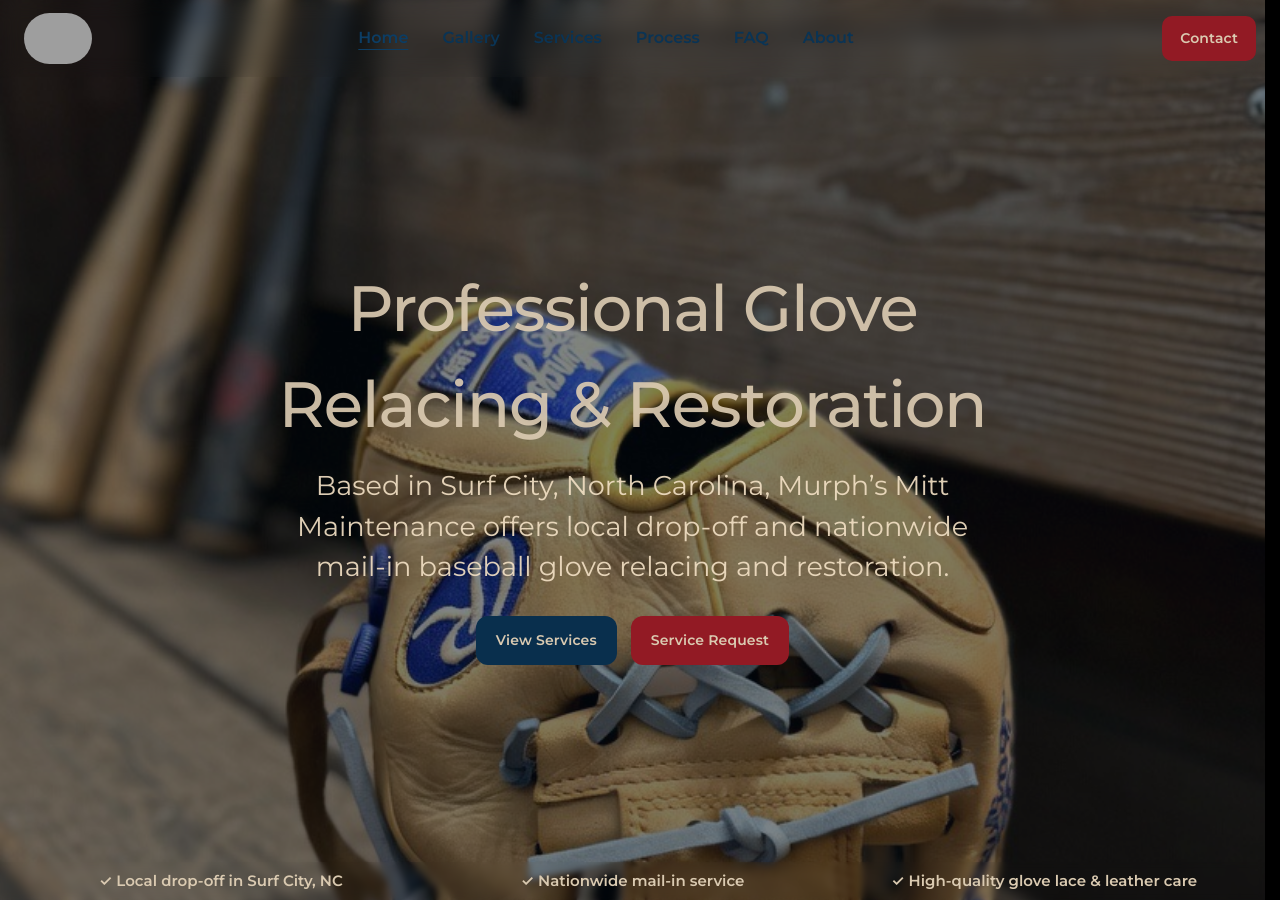
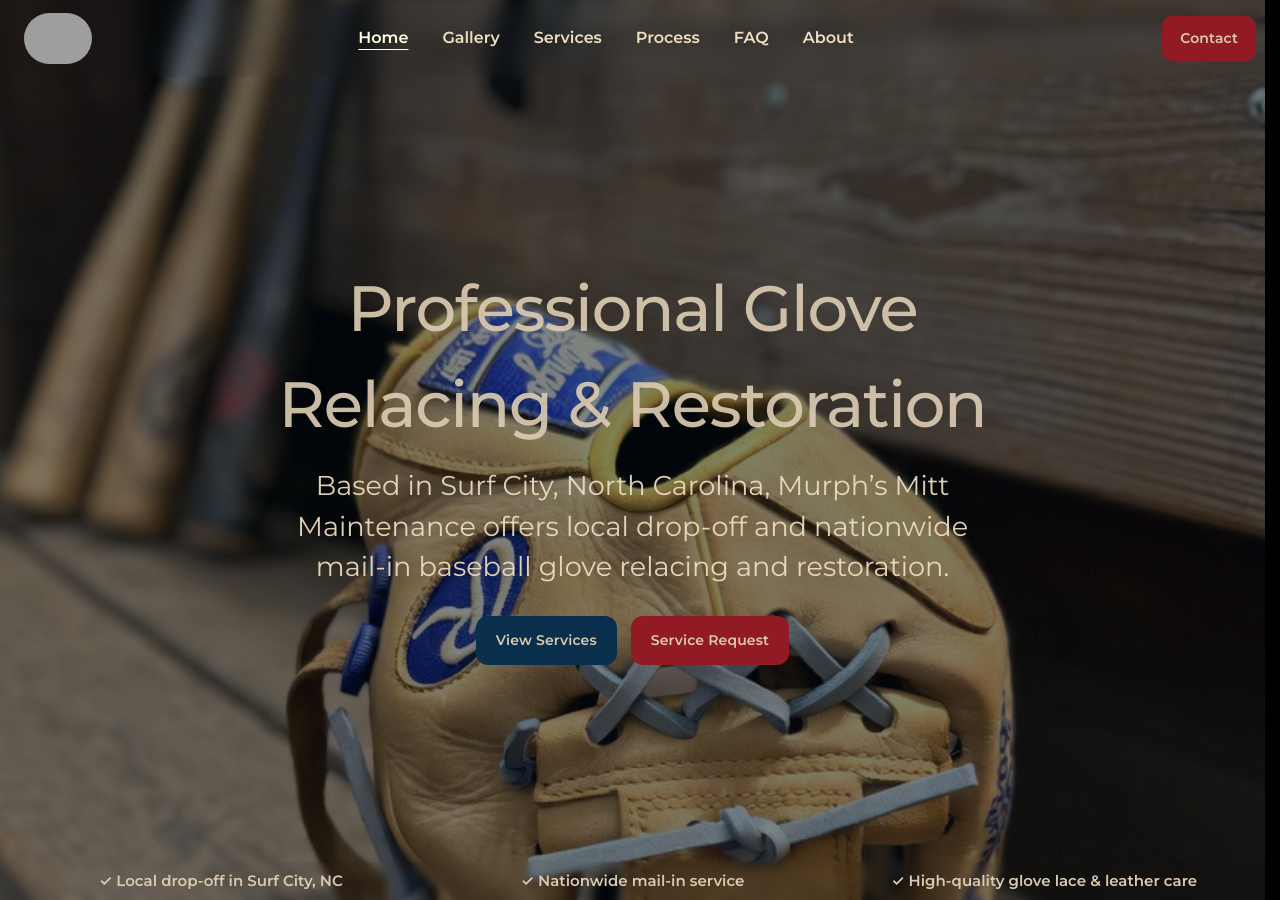
Before and after one commit to kbrettmurphy-ctrl/murphsmitts, a Jekyll site: the page built from index.html, in a window 1280 px wide and 900 px high. Built offline with Jekyll 4.4.1, drawn with Linux system fonts in a browser that asks for light colours; grey boxes are pictures that could not be loaded.

Commit message:
Update styles-16.css

```diff
--- a/assets/css/styles-16.css
+++ b/assets/css/styles-16.css
@@ -136,7 +136,7 @@ body.home .site-header{
 
 .site-nav a{
   font-weight: 600;
-  color: var(--navy);
+  color: var(--bg);
   filter: brightness(110%);
   font-size: 1rem;
   padding: 8px 6px;
@@ -150,7 +150,7 @@ body.home .site-header{
 .site-nav a.active,
 .site-nav a:hover{
   font-weight: 700;
-  color: var(--navy);
+  color: var(--bg);
   filter: brightness(130%);
   text-decoration: underline;
   text-underline-offset: 6px;
```
